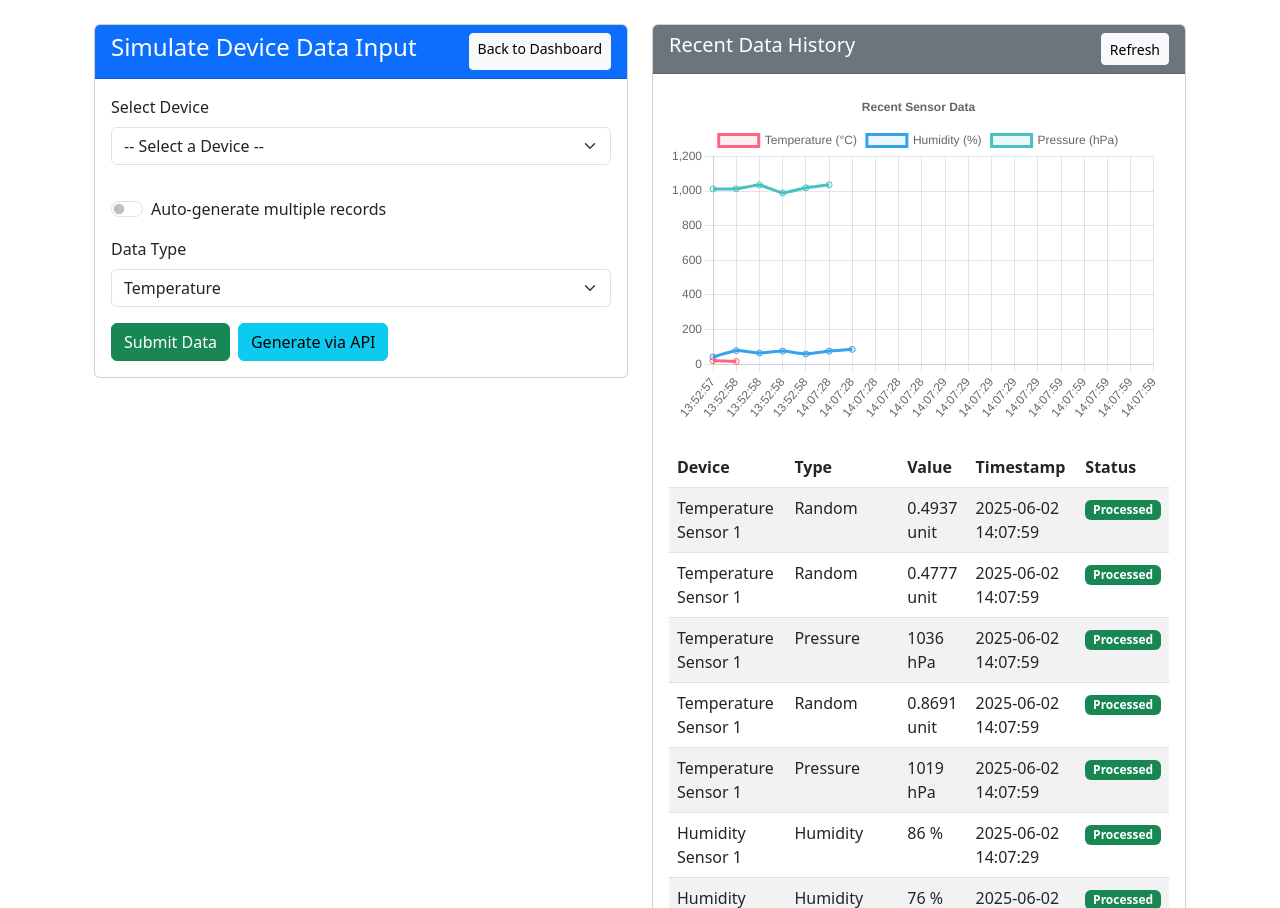
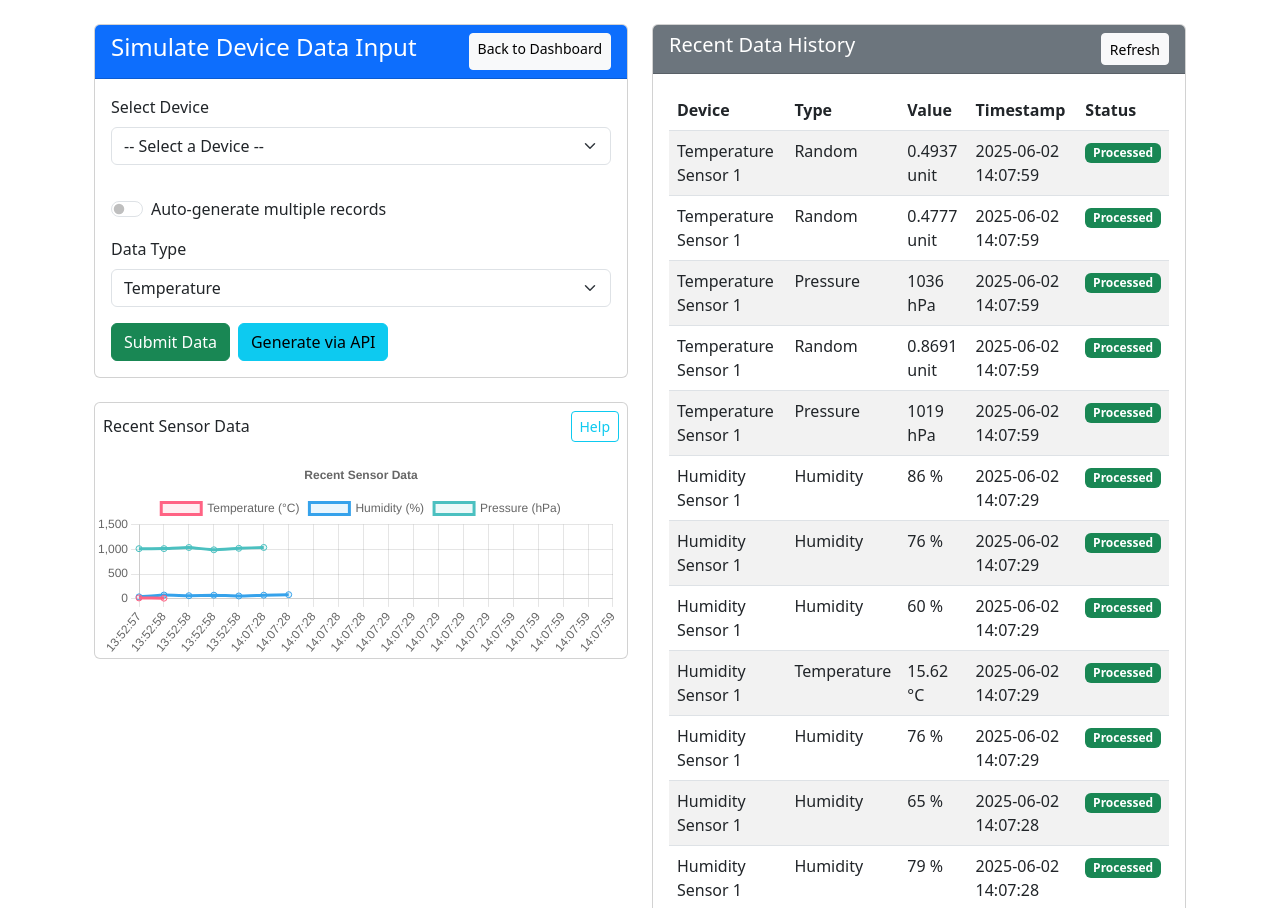
Before and after one commit to SimpleCyber/Edge-Computing, a Django app: page /simulate/ in a window 1280 px wide. Shown: the part 56-964 px from the top of the page. Run offline with Django 5.2, Linux system fonts and the light colour scheme; data comes from the database, SQL or seed files in the repository; both versions use the stored data as it was after the commit.

Commit message:
# 1.8 rearrage of graph

```diff
--- a/data_management/templates/data_management/device_input.html
+++ b/data_management/templates/data_management/device_input.html
@@ -88,7 +88,24 @@
                     </form>
                 </div>
             </div>
+
+                <!-- Data Chart -->
+        <div class="mb-4  mt-4 card">
+            <div class="d-flex justify-content-between align-items-center mb-2 p-2">
+                <h6 class="mb-0">Recent Sensor Data</h6>
+                <button type="button" class="btn btn-sm btn-outline-info" data-bs-toggle="popover"
+                        title="Graph Explanation" data-bs-content="This graph shows the latest sensor readings over time. Each line represents a different sensor type (temperature, humidity, pressure). The x-axis shows timestamps and the y-axis shows the measured values. Hover over points to see exact values.">
+                    <i class="bi bi-question-circle"></i> Help
+                </button>
+            </div>
+            <canvas id="dataChart" height="200"></canvas>
         </div>
+
+
+        </div>
+
+
+
 
         <!-- Right Column - Data History Section -->
         <div class="col-lg-6 col-md-12 mb-4">
@@ -100,10 +117,11 @@
                     </button>
                 </div>
                 <div class="card-body">
-                    <!-- Data Chart -->
-                    <div class="mb-4">
-                        <canvas id="dataChart" height="200"></canvas>
-                    </div>
+
+
+
+
+
 
                     {% if recent_data %}
                     <div class="table-responsive">
@@ -162,6 +180,14 @@
 <script src="https://cdn.jsdelivr.net/npm/chart.js"></script>
 <script>
 document.addEventListener('DOMContentLoaded', function() {
+
+
+    // Initialize popovers
+    const popoverTriggerList = [].slice.call(document.querySelectorAll('[data-bs-toggle="popover"]'));
+    popoverTriggerList.map(function (popoverTriggerEl) {
+        return new bootstrap.Popover(popoverTriggerEl);
+    });
+
     // Initialize Chart
     const ctx = document.getElementById('dataChart').getContext('2d');
     const dataChart = new Chart(ctx, {
```
Also changed, not shown: db.sqlite3.
